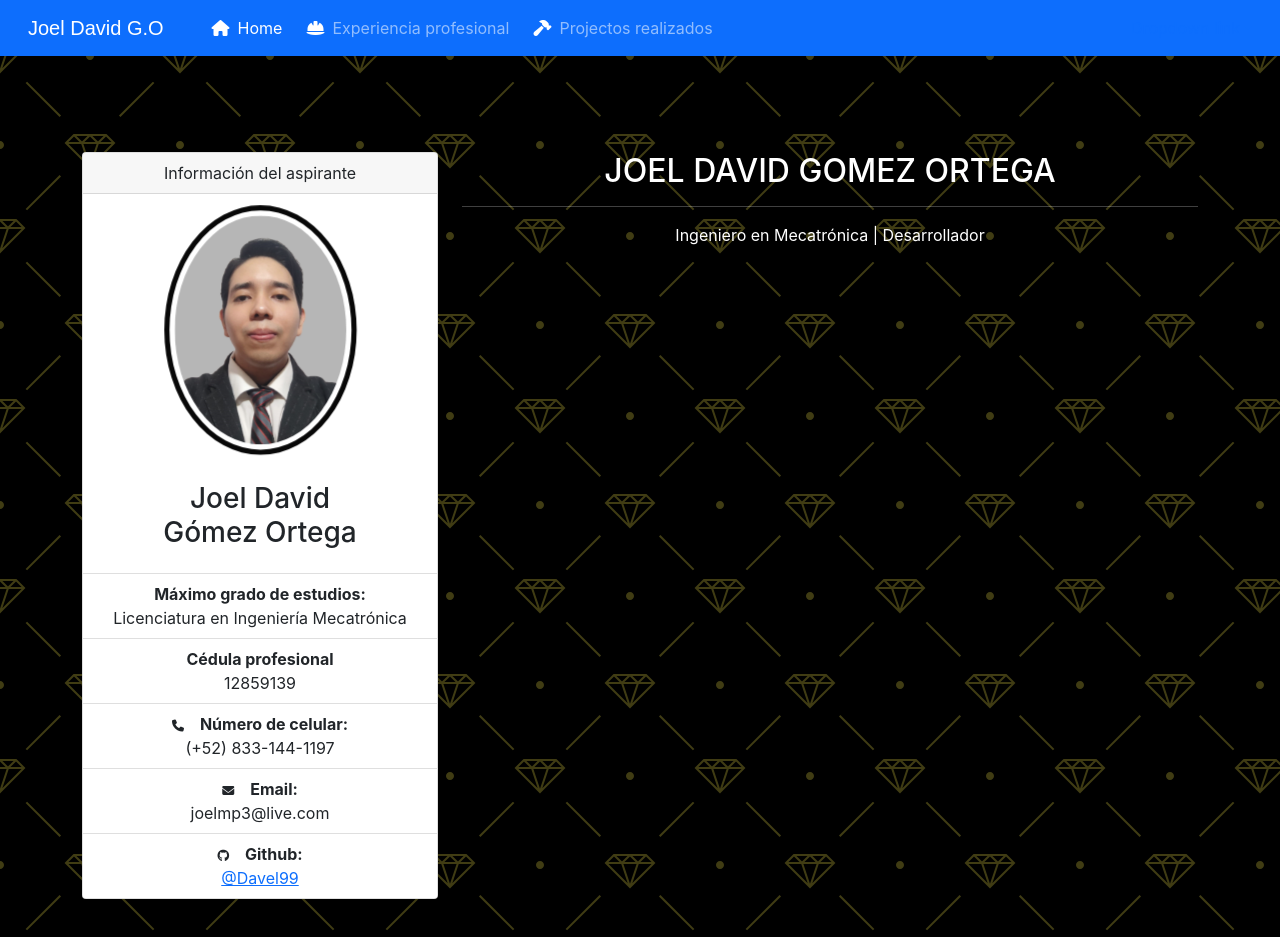
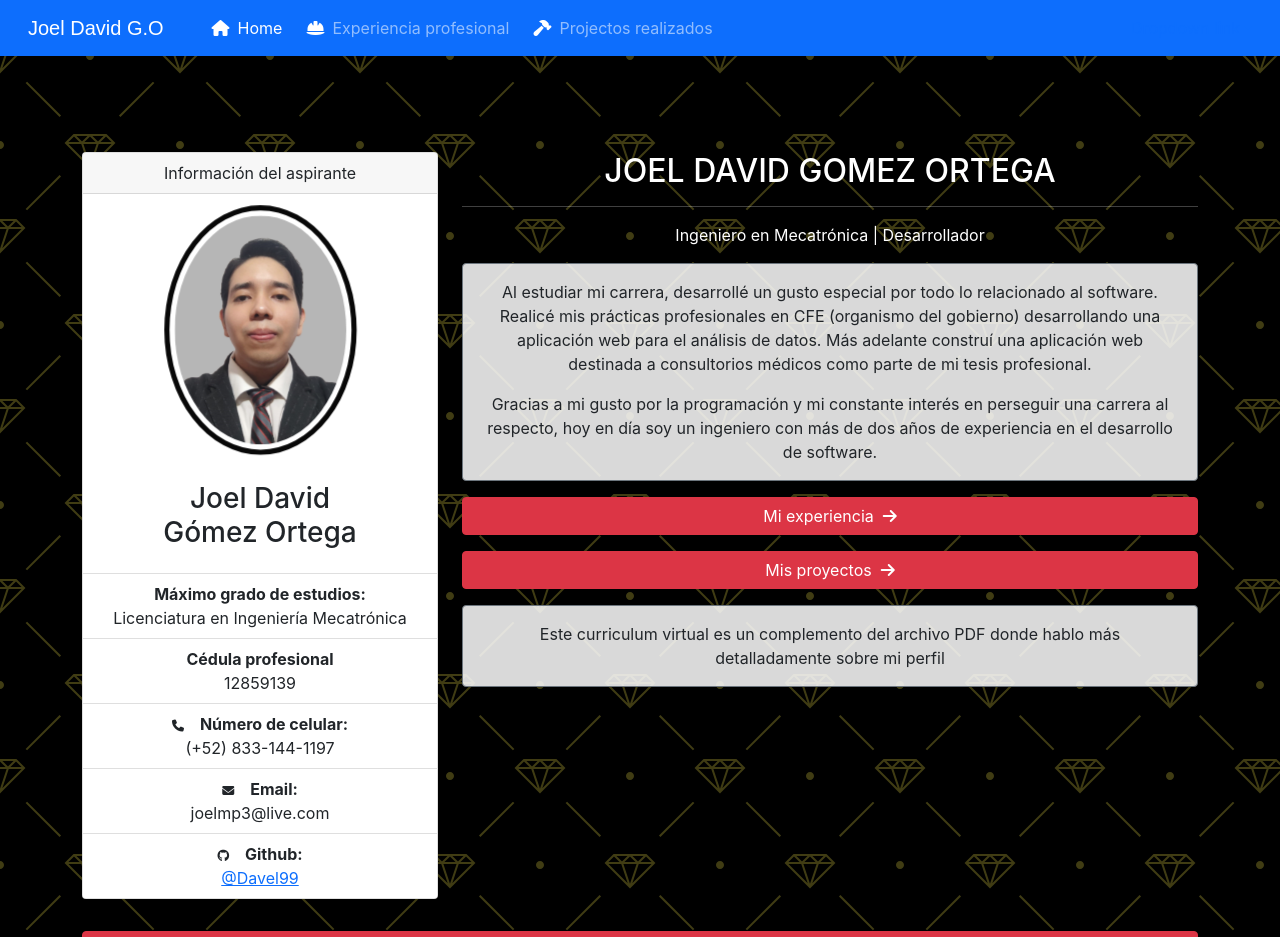
Before and after one commit to Davel99/resume, a React (Create React App) app: page / in a window 1280 px wide. Shown: the top 937 px of the page. Built offline with nearby package versions, Linux system fonts and the light colour scheme.

Commit message:
Finished presentation

```diff
--- a/src/index.css
+++ b/src/index.css
@@ -42,6 +42,10 @@ footer {
   margin-left: 1rem;
 }
 
+.bg-semil{
+  background-color: rgba(255,255,255,0.85);
+}
+
 .big-icon{
   font-size: 7.5em;
   display: flex;
--- a/src/pages/Home.jsx
+++ b/src/pages/Home.jsx
@@ -1,31 +1,23 @@
+import HomePresentation from "../subcomponents/HomePresentation"
 import PresentationCard from "../subcomponents/PresentationCard"
 
 const Home = () => {
     return (
         <div class="container pt-5">
-            <div className="row">
+            <div className="row pb-3">
                 <div className="col-sm-12 col-md-4 text-dark">
                     <PresentationCard></PresentationCard>
                 </div>
                 <div className="col-sm-12 col-md-8 pb-5 text-center">
-                    <div className="col-12">
-                        <h2>JOEL DAVID GOMEZ ORTEGA</h2>
-                    </div>
-                    <hr />
-                    <div className="col-12">
-                        <span>Ingeniero en Mecatrónica | Desarrollador </span>
-                    </div>
-                </div>
-
-                <div className="row">
-                    <div className="col-md-4">
-                    </div>
-
-                    <div className="col-md-8">
-
-                    </div>
+                    <HomePresentation></HomePresentation>
                 </div>
             </div>
+
+            <a target="__blank" className="btn w-100 my-3 btn-danger d-flex align-items-center justify-content-center" href="https://github.com/Davel99/resume">
+                <i class="fa-brands fa-github"></i>
+                <span>&nbsp;Este repositorio &nbsp;</span>
+                <i class="fa-solid fa-arrow-right"></i>
+            </a>
         </div>
 
     )
--- /dev/null
+++ b/src/subcomponents/HomePresentation.jsx
@@ -0,0 +1,54 @@
+import { Link } from "react-router-dom"
+
+const HomePresentation = () => {
+    return (
+        <>
+            <div className="col-12">
+                <h2>JOEL DAVID GOMEZ ORTEGA</h2>
+            </div>
+            <hr />
+            <div className="col-12">
+                <span>Ingeniero en Mecatrónica | Desarrollador </span>
+            </div>
+            <div className="container mt-3 pt-3 bg-semil border rounded border-secondary text-dark">
+                {/* <p>
+                    Al estudiar mi carrera, <b>Ingeniería Mecatrónica</b>, desarrollé un gusto por el desarrollo de software.
+                    Realicé mis prácticas profesionales en CFE (Comisión Federal de Electricidad, un organismo del gobierno),
+                    desarrollando una <b>aplicación web para el análisis de datos</b>.
+                </p>
+                <p>
+                    Más adelante realicé un proyecto de <b>aplicación web para consultorios médicos</b> para mi tesis profesional.
+                </p>
+                <p>
+                    Gracias a mis antecedentes en la programación y mi constante interés por perseguir una carrera al respecto,
+                    en Marzo de 2022 pude conseguir un trabajo en <b>Infosys</b> como <b>Systems Engineer</b>
+                </p> */}
+                <p>
+                    Al estudiar mi carrera, desarrollé un gusto especial por todo lo relacionado al software.
+                    Realicé mis prácticas profesionales en CFE (organismo del gobierno) desarrollando una aplicación web para el análisis de datos.
+                    Más adelante construí una aplicación web destinada a consultorios médicos como parte de mi tesis profesional.
+                </p>
+                <p>
+                    Gracias a mi gusto por la programación y mi constante interés en perseguir una carrera al respecto,
+                    hoy en día soy un ingeniero con más de dos años de experiencia en el desarrollo de software.
+                </p>
+            </div>
+
+            <Link className="btn w-100 my-3 btn-danger d-flex align-items-center justify-content-center" to="/my-experience">
+                <span>Mi experiencia &nbsp;</span>
+                <i class="fa-solid fa-arrow-right"></i>
+            </Link>
+            <Link className="btn w-100 my-3 btn-danger d-flex align-items-center justify-content-center" to="/my-projects">
+                <span>Mis proyectos &nbsp;</span>
+                <i class="fa-solid fa-arrow-right"></i>
+            </Link>
+
+            <div className="container mt-3 pt-3 bg-semil border rounded border-secondary text-dark">
+                <p>Este curriculum virtual es un complemento del archivo PDF donde hablo más detalladamente sobre mi perfil</p>
+            </div>
+        </>
+    )
+
+}
+
+export default HomePresentation
```
